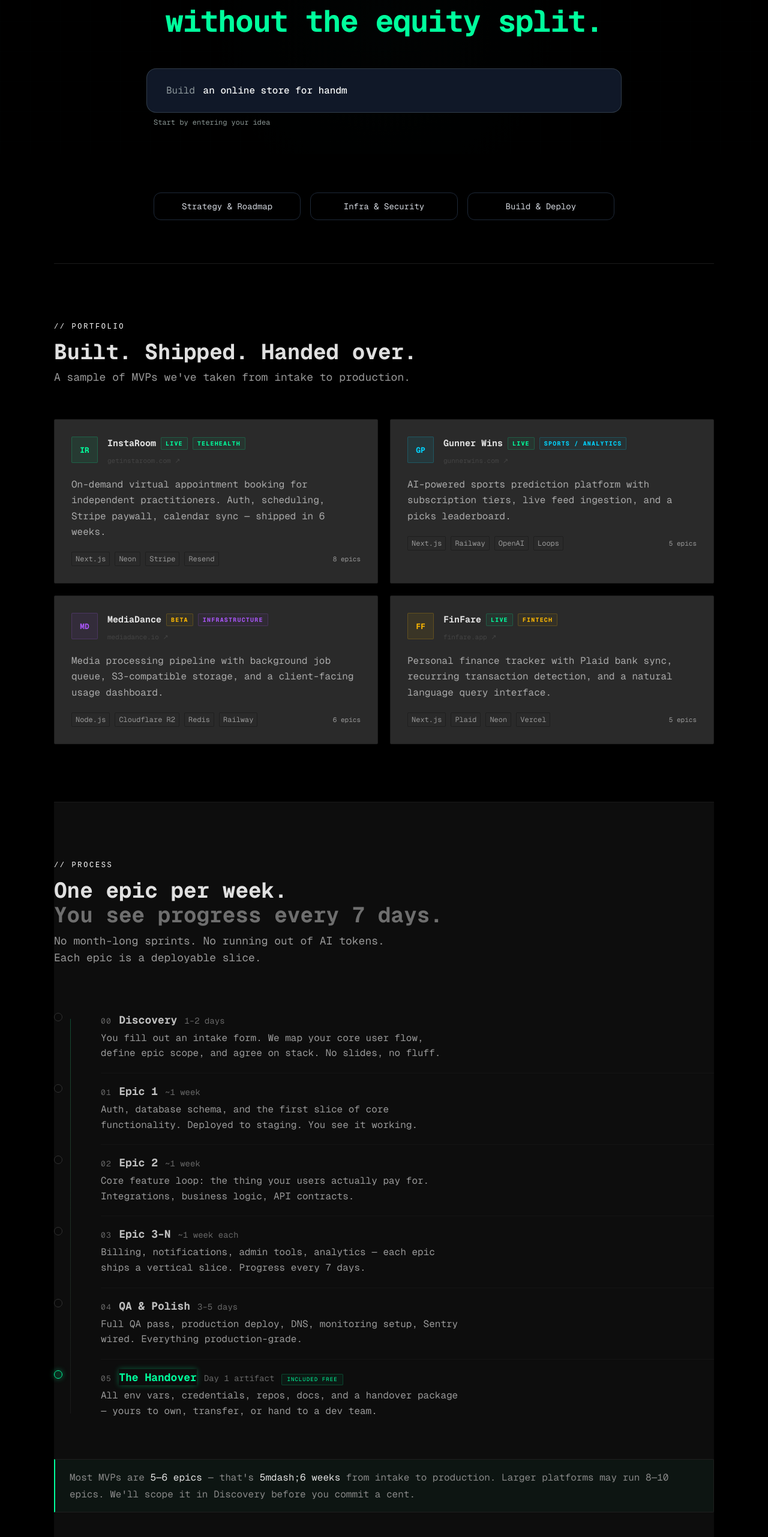
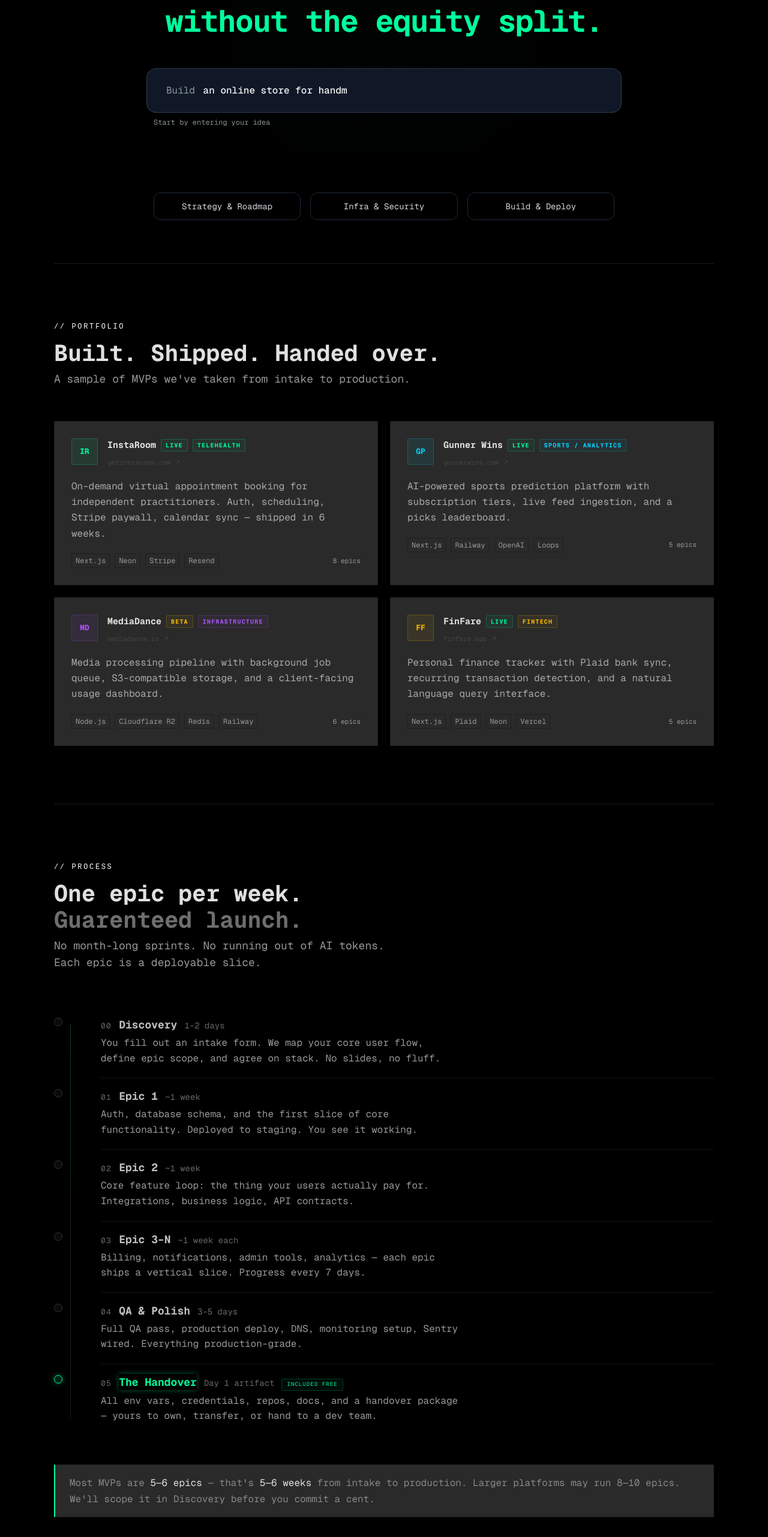
Before and after one commit to rup2701/appnomics-landing, a Next.js app: page / in a window 1280 px wide. Shown: the part 234-2797 px from the top of the page at 60% size. Built offline with nearby package versions, Linux system fonts and the light colour scheme.

Commit message:
style: Remove background color from sections for improved consistency

```diff
--- a/components/sections/FAQSection.tsx
+++ b/components/sections/FAQSection.tsx
@@ -35,7 +35,7 @@
   };
 
   return (
-    <section className="py-24 border-t border-[#1a1a1a] bg-[#0d0d0d]">
+    <section className="py-24 border-t border-[#1a1a1a]">
       <div className="max-w-[860px] mx-auto px-10">
         <SectionLabel centerAlign={true}>// FAQ</SectionLabel>
 
--- a/components/sections/PortfolioSection.tsx
+++ b/components/sections/PortfolioSection.tsx
@@ -72,7 +72,7 @@
     <section className="py-24 border-t border-[#1a1a1a]">
       <div className="max-w-[1100px] mx-auto">
         <SectionLabel>// PORTFOLIO</SectionLabel>
-        <h2 className="text-[clamp(24px,3vw,36px)] font-bold text-[#e0e0e0] mb-2 leading-[1.15] font-mono">
+        <h2 className="text-[clamp(24px,3vw,42px)] font-bold text-[#e0e0e0] mb-2 leading-[1.15] font-mono">
           Built. Shipped. Handed over.
         </h2>
         <p className="text-lg text-[#999] mb-14 font-mono">
--- a/components/sections/ProcessSection.tsx
+++ b/components/sections/ProcessSection.tsx
@@ -53,13 +53,13 @@
   const [activeStep, setActiveStep] = useState<string | null>(null);
 
   return (
-    <section className="py-24 border-t border-[#1a1a1a] bg-[#0d0d0d]">
+    <section className="py-24 border-t border-[#1a1a1a]">
       <div className="max-w-[1100px] mx-auto">
         <SectionLabel>// PROCESS</SectionLabel>
-        <h2 className="text-[clamp(24px,3vw,36px)] font-bold text-[#e0e0e0] mb-2 leading-[1.15] font-mono">
+        <h2 className="text-[clamp(24px,3vw,42px)] font-bold text-[#e0e0e0] mb-2 leading-[1.15] font-mono">
           One epic per week.
           <br />
-          <span className="text-[#6e6e6e]">You see progress every 7 days.</span>
+          <span className="text-[#6e6e6e]">Guarenteed launch.</span>
         </h2>
         <p className="text-lg text-[#999] mb-[60px] font-mono max-w-[560px]">
           No month-long sprints. No running out of AI tokens. Each epic is a deployable slice.
@@ -131,10 +131,10 @@
         </div>
 
         {/* callout bar */}
-        <div className="mt-12 border border-[#1f1f1f] border-l-2 border-l-[#00ff9d] p-4 pl-6 bg-[#00ff9d08] rounded-r-[2px]">
+        <div className="mt-12 border border-[#1f1f1f] border-l-2 border-l-[#00ff9d] p-4 pl-6 bg-[#00ff9d08] rounded-r-[2px] bg-[#2a2a2a]">
           <p className="text-md text-[#888] font-mono leading-[1.7]">
             Most MVPs are <span className="text-[#e0e0e0]">5&mdash;6 epics</span> — that&apos;s{" "}
-            <span className="text-[#e0e0e0]">5mdash;6 weeks</span> from intake to production. Larger platforms may run
+            <span className="text-[#e0e0e0]">5&mdash;6 weeks</span> from intake to production. Larger platforms may run
             8&mdash;10 epics. We&apos;ll scope it in Discovery before you commit a cent.
           </p>
         </div>
--- a/components/sections/StudioOSSection.tsx
+++ b/components/sections/StudioOSSection.tsx
@@ -3,7 +3,7 @@
 
 export default function StudioOSSection() {
   return (
-    <section className="py-24 border-t border-[#1a1a1a] bg-[#0d0d0d]">
+    <section className="py-24 border-t border-[#1a1a1a]">
       <div className="max-w-[1100px] mx-auto px-10">
         <SectionLabel centerAlign={true}>// STUDIO OS</SectionLabel>
 
```
